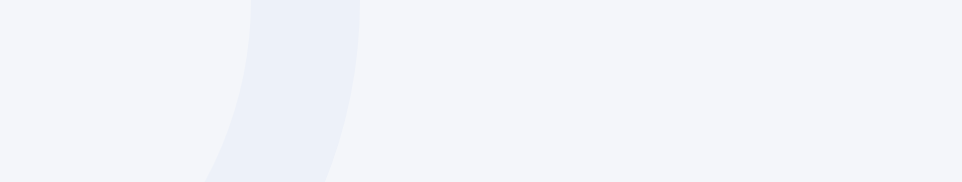
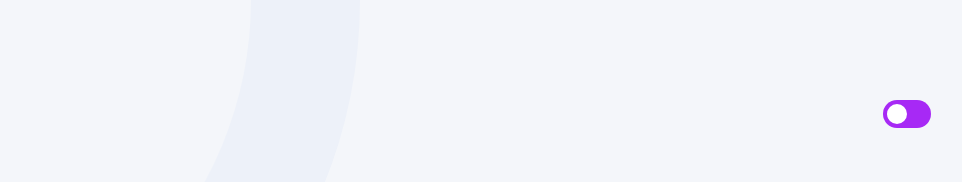
Before and after one commit to nikakakbexs/quiz-app, a React (Vite) app: page / in a window 1280 px wide. Shown: the top 182 px of the page, without its empty margins (129-1091 px from the left). Built offline with nearby package versions, Linux system fonts and the light colour scheme.

Commit message:
header and dark-mode

```diff
--- a/src/App.css
+++ b/src/App.css
@@ -91,7 +91,6 @@ button {
   gap: 8px;
 }
 
-
 .finalLeft {
   width: 480px;
 }
@@ -104,7 +103,7 @@ button {
   gap: 20px;
 }
 
-.finalContiner{
+.finalContiner {
   background-color: #fff;
   width: 100%;
   padding: 30px 0;
@@ -115,3 +114,66 @@ button {
   align-items: center;
   gap: 20px;
 }
+
+.toggle {
+  margin-top: 80px;
+  margin-right: 200px;
+  width: 48px;
+  height: 28px;
+  border-radius: 999px;
+  background-color: #A729F5;
+  padding: 4px;
+  cursor: pointer;
+  transition: background-color 0.3s;
+  display: inline-block;
+}
+
+.toggle.checked {
+  background-color: #A729F5;
+}
+
+.toggle .ball {
+  width: 20px;
+  height: 20px;
+  background-color: #fff;
+  border-radius: 50%;
+  transition: transform 0.3s;
+  transform: translateX(0);
+}
+
+.toggle.checked .ball {
+  transform: translateX(20px);
+}
+
+.dark .background {
+  background-color: #3c465f;
+}
+
+.dark .decoration {
+  background-color: #2f364a;
+}
+
+.dark .minisircle {
+  background-color: #3c465f;
+}
+
+.dark h1 {
+  color: #fff;
+}
+
+.dark .container {
+  color: #fff;
+}
+
+.dark .AnswersBox h1 {
+  color: #fff;
+}
+
+.dark .AnswButton {
+  background-color: hsl(223, 23%, 33%);
+  color: #fff;
+}
+
+.dark .container h1 span {
+  color: rgb(255, 255, 255);
+}
--- a/src/App.jsx
+++ b/src/App.jsx
@@ -15,6 +15,12 @@ function App() {
   const [error, setError] = useState("");
   const [score, setScore] = useState(0);
   const [quizCompleted, setQuizCompleted] = useState(false);
+
+  // Toggle state for Dark/Light mode
+  const [isToggleChecked, setIsToggleChecked] = useState(false);
+  const handleToggle = () => {
+    setIsToggleChecked(!isToggleChecked);
+  };
 
   useEffect(() => {
     const selectedQuestion = data.find((el) => el.title === Topic);
@@ -36,7 +42,23 @@ function App() {
   };
 
   return (
-    <div className="main">
+    // Add the "dark" class if isToggleChecked is true
+    <div className={`main ${isToggleChecked ? "dark" : ""}`}>
+      {/* Toggle Button in Top Right */}
+      <div style={{ position: "absolute", top: "20px", right: "20px", zIndex: "1000" }}>
+        <label>
+          <input
+            type="checkbox"
+            checked={isToggleChecked}
+            onChange={handleToggle}
+            style={{ display: "none" }}
+          />
+          <div className={`toggle ${isToggleChecked ? "checked" : ""}`}>
+            <div className="ball"></div>
+          </div>
+        </label>
+      </div>
+
       {/* design start */}
       <div className="background"></div>
       <div className="decoration" style={{ left: "0", top: "0" }}>
--- /dev/null
+++ b/src/components/Header.jsx
@@ -0,0 +1,26 @@
+import React, { useState } from "react";
+import "./Header.css";
+
+const Header = () => {
+    const [isChecked, setIsChecked] = useState(false);
+
+    const handleToggle = () => {
+        setIsChecked(!isChecked);
+    };
+
+    return (
+        <label>
+            <input
+                type="checkbox"
+                checked={isChecked}
+                onChange={handleToggle}
+                style={{ display: "none" }}
+            />
+            <div className={`toggle ${isChecked ? "checked" : ""}`}>
+                <div className="ball"></div>
+            </div>
+        </label>
+    );
+};
+
+export default Header;
```
Also changed, not shown: src/components/AnswButton.jsx (+8 -0 lines), public/moon.png (added), public/sun (1).png (added), src/components/Header.css (added). Lines whose indentation alone changed are shown as unchanged.
